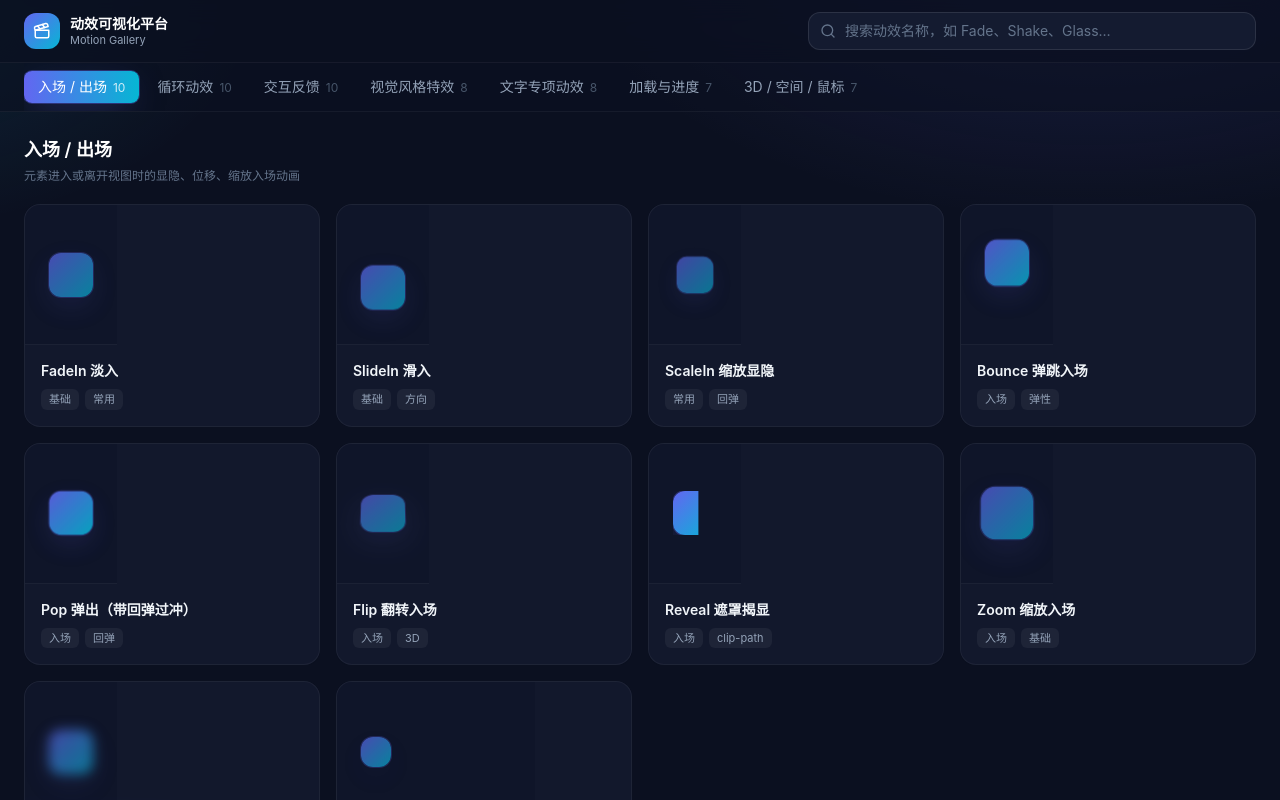
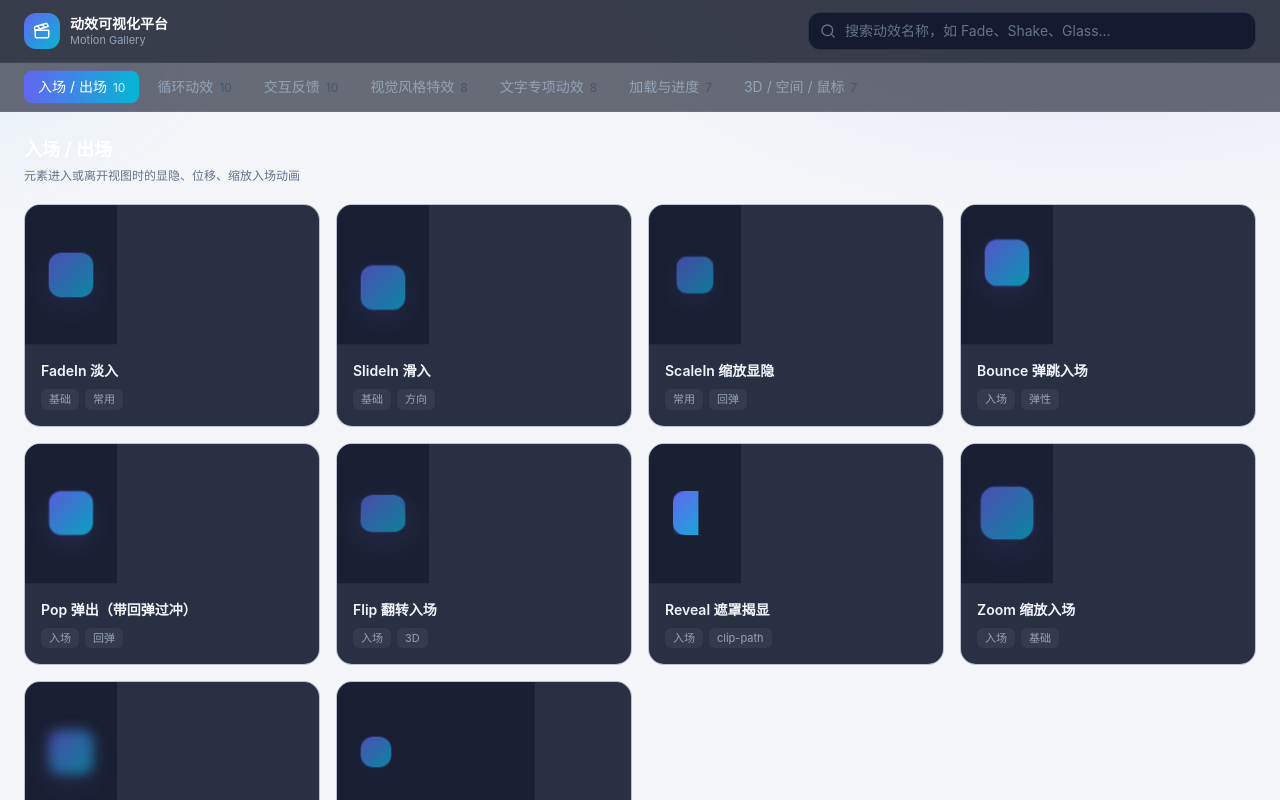
Before and after one commit to yexianglun-d/motion-gallery, a React (Vite) app: page / in a window 1280 px wide. Shown: the top 800 px of the page. Built offline with nearby package versions, Linux system fonts and the light colour scheme.

Commit message:
亮色主题改造（第 6/9 批）

```diff
--- a/src/demos/text-extra.jsx
+++ b/src/demos/text-extra.jsx
@@ -15,7 +15,7 @@ function SplitTextDemo({ params, compact }) {
         {word.split('').map((ch, i) => (
           <span
             key={i}
-            className="font-bold text-white"
+            className="font-bold text-slate-900"
             style={{
               fontSize: compact ? 22 : 30,
               opacity: 0,
@@ -42,7 +42,7 @@ function TextRollDemo({ params, compact }) {
           {words.map((w, i) => (
             <div
               key={i}
-              className="flex items-center justify-center font-bold text-white"
+              className="flex items-center justify-center font-bold text-slate-900"
               style={{ height: h, fontSize: compact ? 20 : 26 }}
             >
               {w}
@@ -61,13 +61,13 @@ function TextMorphDemo({ params, compact }) {
     <Stage>
       <div className="relative" style={{ width: compact ? 90 : 110, height: fs }}>
         <span
-          className="absolute inset-0 flex items-center justify-center font-bold text-white"
+          className="absolute inset-0 flex items-center justify-center font-bold text-slate-900"
           style={{ animation: `demo-fade ${d}s ease-in-out infinite alternate` }}
         >
           Hello
         </span>
         <span
-          className="absolute inset-0 flex items-center justify-center font-bold text-aqua-400"
+          className="absolute inset-0 flex items-center justify-center font-bold text-aqua-500"
           style={{ animation: `demo-fade ${d}s ease-in-out infinite alternate-reverse` }}
         >
           世界
@@ -118,7 +118,7 @@ function TextWaveDemo({ params, compact }) {
         {word.split('').map((ch, i) => (
           <span
             key={i}
-            className="font-bold text-white"
+            className="font-bold text-slate-900"
             style={{
               fontSize: compact ? 22 : 28,
               '--amount': '10px',
@@ -139,7 +139,7 @@ function GlowTextDemo({ params, compact }) {
   return (
     <Stage>
       <span
-        className="font-bold text-white"
+        className="font-bold text-slate-900"
         style={{ fontSize: compact ? 24 : 32, animation: `demo-glow ${d}s ease-in-out infinite` }}
       >
         GLOW
--- a/src/styles/index.css
+++ b/src/styles/index.css
@@ -4,7 +4,7 @@
 
 /* ---------- 基础 ---------- */
 :root {
-  color-scheme: dark;
+  color-scheme: light;
 }
 
 html,
@@ -14,41 +14,42 @@ body,
 }
 
 body {
-  @apply bg-ink-900 text-slate-200 font-sans antialiased;
+  @apply bg-ink-700 text-slate-700 font-sans antialiased;
+  background-color: #f3f5f9;
   background-image:
-    radial-gradient(900px 500px at 85% -10%, rgba(99, 102, 241, 0.18), transparent 60%),
-    radial-gradient(700px 420px at -10% 0%, rgba(34, 211, 238, 0.12), transparent 55%);
+    radial-gradient(900px 500px at 85% -10%, rgba(99, 102, 241, 0.1), transparent 60%),
+    radial-gradient(700px 420px at -10% 0%, rgba(6, 182, 212, 0.08), transparent 55%);
   background-attachment: fixed;
 }
 
 ::selection {
-  background: rgba(99, 102, 241, 0.4);
-  color: #fff;
+  background: rgba(99, 102, 241, 0.22);
+  color: #1e293b;
 }
 
 /* ---------- 滚动条 ---------- */
 * {
   scrollbar-width: thin;
-  scrollbar-color: #273152 transparent;
+  scrollbar-color: #cbd5e1 transparent;
 }
 *::-webkit-scrollbar {
   width: 10px;
   height: 10px;
 }
 *::-webkit-scrollbar-thumb {
-  background: #273152;
+  background: #cbd5e1;
   border-radius: 999px;
   border: 2px solid transparent;
   background-clip: content-box;
 }
 *::-webkit-scrollbar-thumb:hover {
-  background: #334066;
+  background: #94a3b8;
   background-clip: content-box;
 }
 
 /* ---------- 焦点可达性 ---------- */
 :focus-visible {
-  outline: 2px solid #818cf8;
+  outline: 2px solid #6366f1;
   outline-offset: 2px;
   border-radius: 6px;
 }
@@ -61,11 +62,11 @@ body {
   }
 
   .card-surface {
-    @apply rounded-2xl border border-white/5 bg-ink-800/80 backdrop-blur-sm;
+    @apply rounded-2xl border border-slate-200/80 bg-ink-800/90 backdrop-blur-sm;
   }
 
   .control-range {
-    @apply h-1.5 w-full cursor-pointer appearance-none rounded-full bg-ink-600;
+    @apply h-1.5 w-full cursor-pointer appearance-none rounded-full bg-slate-200;
   }
   .control-range::-webkit-slider-thumb {
     -webkit-appearance: none;
@@ -74,15 +75,15 @@ body {
     height: 16px;
     border-radius: 999px;
     background: linear-gradient(135deg, #818cf8, #22d3ee);
-    border: 2px solid #0b1020;
-    box-shadow: 0 0 0 1px rgba(129, 140, 248, 0.6);
+    border: 2px solid #ffffff;
+    box-shadow: 0 1px 4px rgba(15, 23, 42, 0.25);
   }
   .control-range::-moz-range-thumb {
     width: 16px;
     height: 16px;
     border-radius: 999px;
     background: linear-gradient(135deg, #818cf8, #22d3ee);
-    border: 2px solid #0b1020;
+    border: 2px solid #ffffff;
   }
 }
 
@@ -103,10 +104,10 @@ code[class*='language-'] {
 .token.prolog,
 .token.doctype,
 .token.cdata {
-  color: #5b6b8c;
+  color: #94a3b8;
 }
 .token.punctuation {
-  color: #94a3b8;
+  color: #475569;
 }
 .token.property,
 .token.tag,
@@ -114,36 +115,36 @@ code[class*='language-'] {
 .token.number,
 .token.constant,
 .token.symbol {
-  color: #c084fc;
+  color: #7c3aed;
 }
 .token.selector,
 .token.attr-name,
 .token.string,
 .token.char,
 .token.builtin {
-  color: #86efac;
+  color: #059669;
 }
 .token.operator,
 .token.entity,
 .token.url,
 .language-css .token.string,
 .style .token.string {
-  color: #67e8f9;
+  color: #0891b2;
   background: transparent !important;
 }
 .token.atrule,
 .token.attr-value,
 .token.keyword {
-  color: #f0abfc;
+  color: #4f46e5;
 }
 .token.function,
 .token.class-name {
-  color: #7dd3fc;
+  color: #0284c7;
 }
 .token.regex,
 .token.important,
 .token.variable {
-  color: #fca5a5;
+  color: #e11d48;
 }
 
 /* ---------- 尊重系统减弱动效偏好 ---------- */
```
